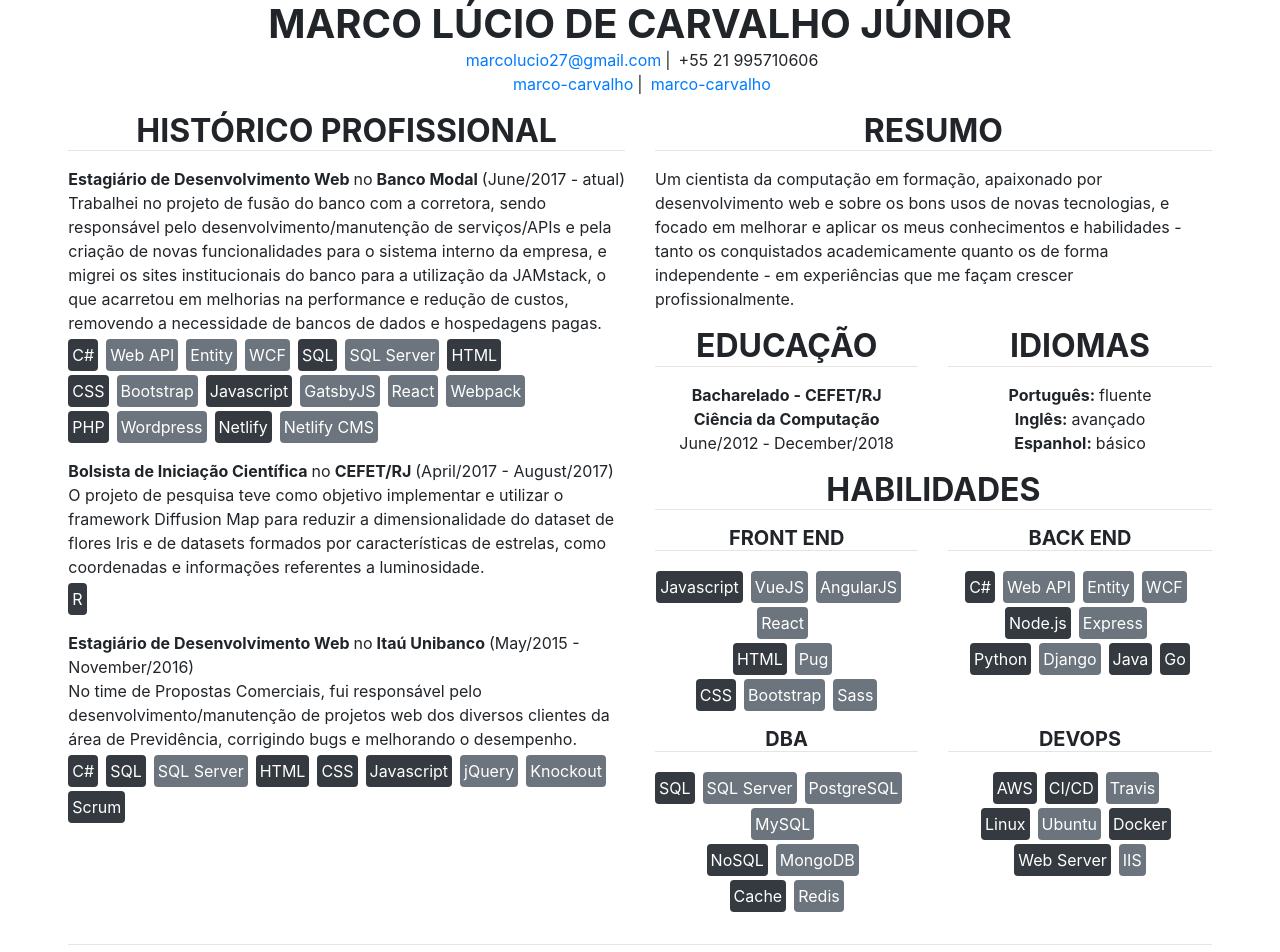
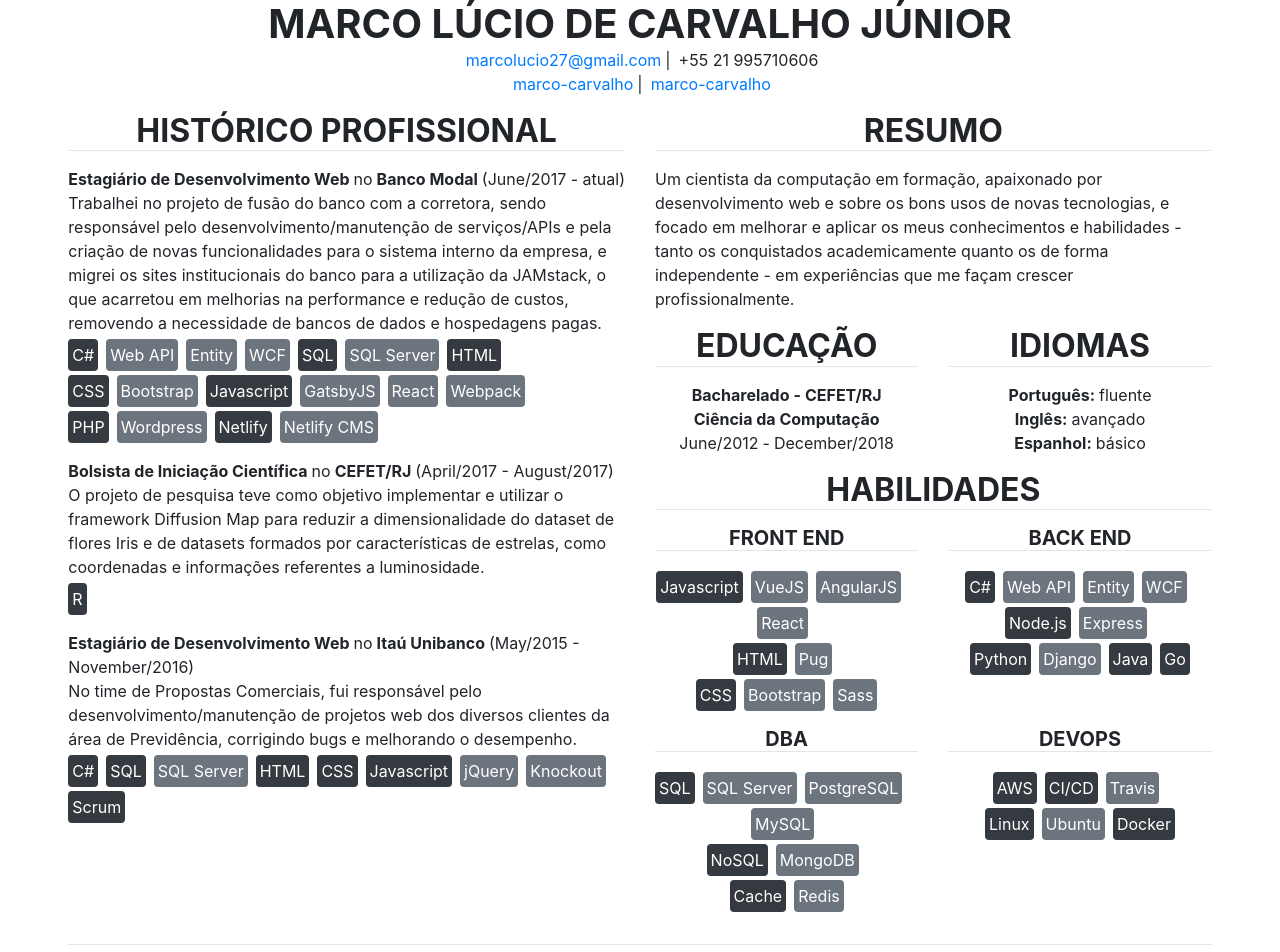
Before and after one commit to marco-carvalho/resume, a Vue app: page / in a window 1280 px wide. Shown: the top 952 px of the page. Built offline with nearby package versions, Linux system fonts and the light colour scheme.

Commit message:
remove iis

```diff
--- a/src/components/Skills.vue
+++ b/src/components/Skills.vue
@@ -51,7 +51,6 @@ export default {
             { name: "CI/CD", subtecnologies: ["Travis"]},
             { name: "Linux", subtecnologies: ["Ubuntu"]},
             { name: "Docker"},
-            { name: "Web Server", subtecnologies: ["IIS"]},
           ]
         }
       ]
```
